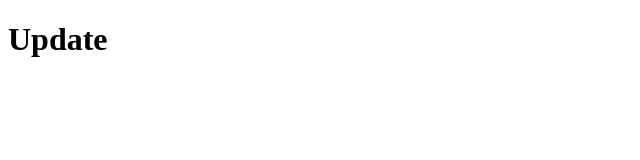
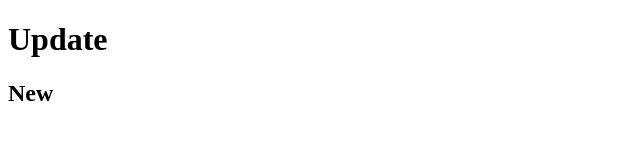
Before and after one commit to pandatrash/demoGitBao, a plain HTML site: page index.html in a window 1280 px wide. Shown: the full height of the page, 0-640 px from the left. Drawn offline with Linux system fonts and the light colour scheme.

Commit message:
update moi

```diff
--- a/index.html
+++ b/index.html
@@ -7,5 +7,6 @@
 </head>
 <body>
     <h1>Update</h1>
+    <h2>New</h2>
 </body>
 </html>
```
